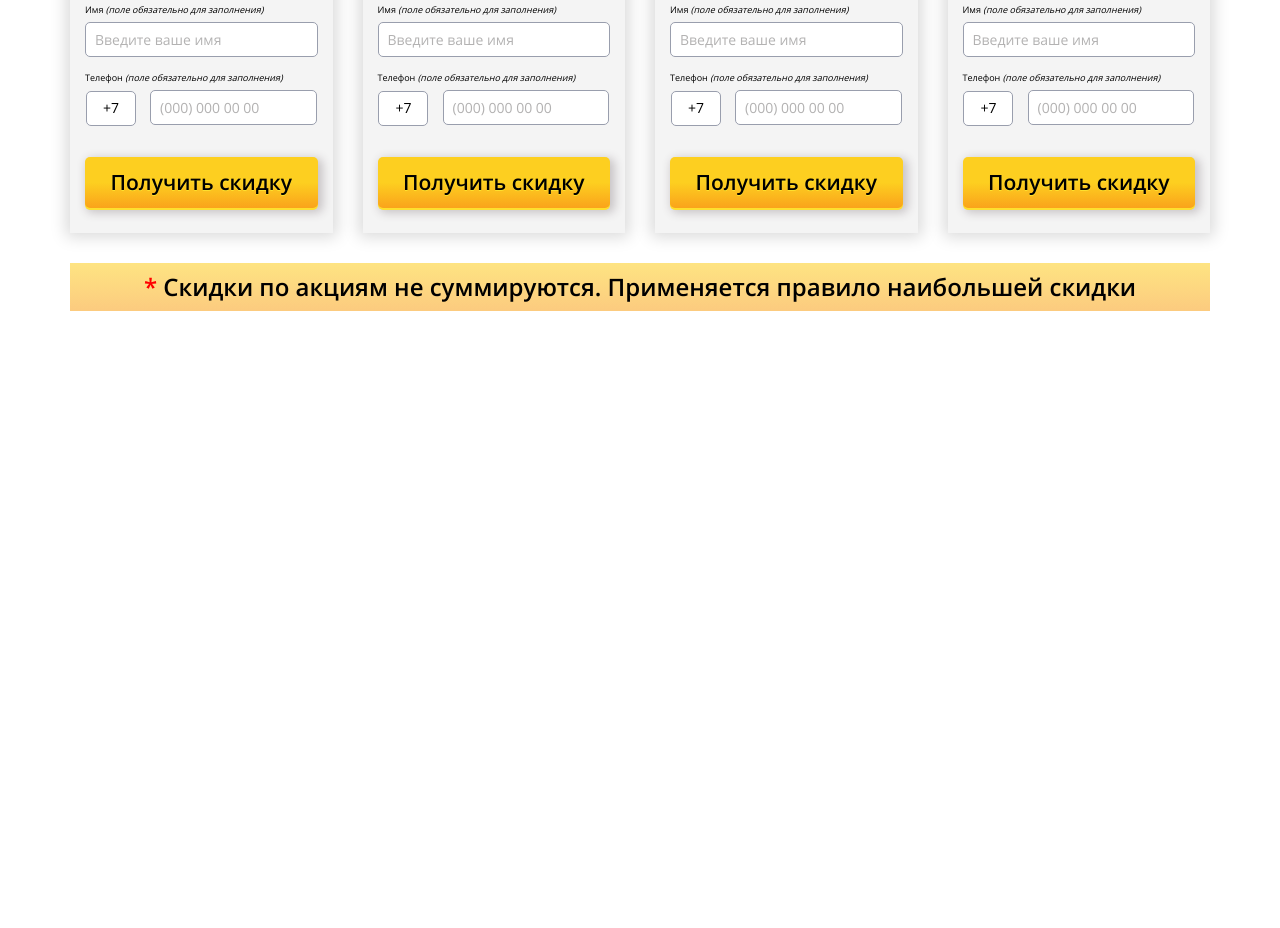
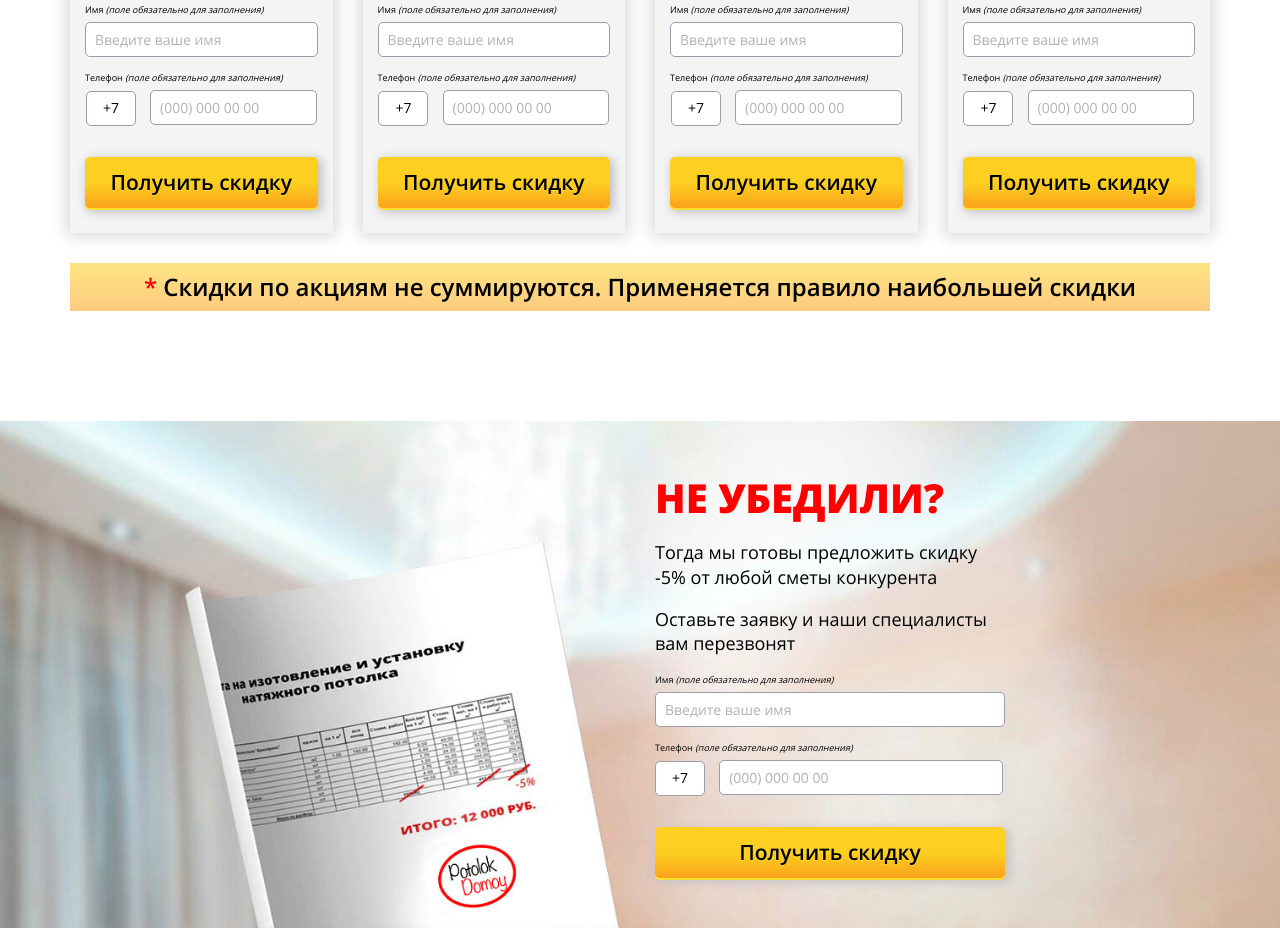
Before and after one commit to AlexKobiliansky/potolok-domoy, a website: page app/index.html in a window 1280 px wide. Shown: the part 5787-6715 px from the top of the page. Before the commit the page ends 6208 px from the top, so only its background shows below. Drawn offline with Linux system fonts and the light colour scheme.

Commit message:
section form complete

```diff
--- a/app/index.html
+++ b/app/index.html
@@ -1355,6 +1355,47 @@
 	</section>
 	<!-- ======= SECTION FAQ END ======= -->
 
+	<!-- ======= SECTION FORM START ======= -->
+	<section class="s-form">
+		<div class="container">
+			<div class="col-lg-6 offset-lg-6 offset-xl-6 col-xl-4">
+				<h2 class="section-title"><span>Не убедили?</span></h2>
+				<p>Тогда мы готовы предложить скидку -5% от любой сметы конкурента</p>
+				<p>Оставьте заявку и наши специалисты вам перезвонят</p>
+
+				<!-- form start -->
+				<form class="contact-form">
+
+					<!-- Hidden Required Fields -->
+					<input type="hidden" name="project_name" value="Potolok Domoy">
+					<input type="hidden" name="admin_email" value="alexey.kobilianskiy@gmail.com">
+					<input type="hidden" name="form_subject" value="Заявка с сайта Potolok Domoy">
+					<!-- END Hidden Required Fields -->
+					<div class="form-labels-wrap">
+						<label>
+							<span>Имя <i>(поле обязательно для заполнения)</i></span>
+							<input type="text" placeholder="Введите ваше имя" name="Имя" autocomplete="off"
+								   data-validation="custom"
+								   data-validation-regexp="^[a-zA-Zа-яА-Я ]{1,20}$"
+								   data-validation-error-msg="* Укажите ваше имя">
+						</label>
+						<label class="label-phone">
+							<span>Телефон <i>(поле обязательно для заполнения)</i></span>
+							<span class="phone-code">+7</span>
+							<input type="text" class="user-phone" name="Телефон" placeholder="(000) 000 00 00"
+								   autocomplete="off" data-validation="custom"
+								   data-validation-regexp="\([0-9]{3}\)\s[0-9]{3}-[0-9]{2}-[0-9]{2}"
+								   data-validation-error-msg="* Укажите ваш телефон">
+						</label>
+					</div>
+					<button type="submit" class="btn btn-yellow">Получить скидку</button>
+				</form>
+				<!-- form-end -->
+			</div>
+		</div>
+	</section>
+	<!-- ======= SECTION FORM END ======= -->
+
 
 
 
--- /dev/null
+++ b/app/sass/layout/_s-form.sass
@@ -0,0 +1,9 @@
+.s-form
+  padding: 50px 0
+  background-image: url('../img/bg-form.jpg')
+  +bg-cover
+  p
+    font-size: 18px
+    margin-bottom: 18px
+  .section-title
+    text-align: left
--- a/app/sass/main.sass
+++ b/app/sass/main.sass
@@ -13,6 +13,7 @@
 @import layout/s-projects
 @import layout/s-faq
 @import layout/s-sales
+@import layout/s-form
 @import layout/footer
 
 
```
Also changed, not shown: app/css/main.min.css, app/img/bg-form.jpg (added).
